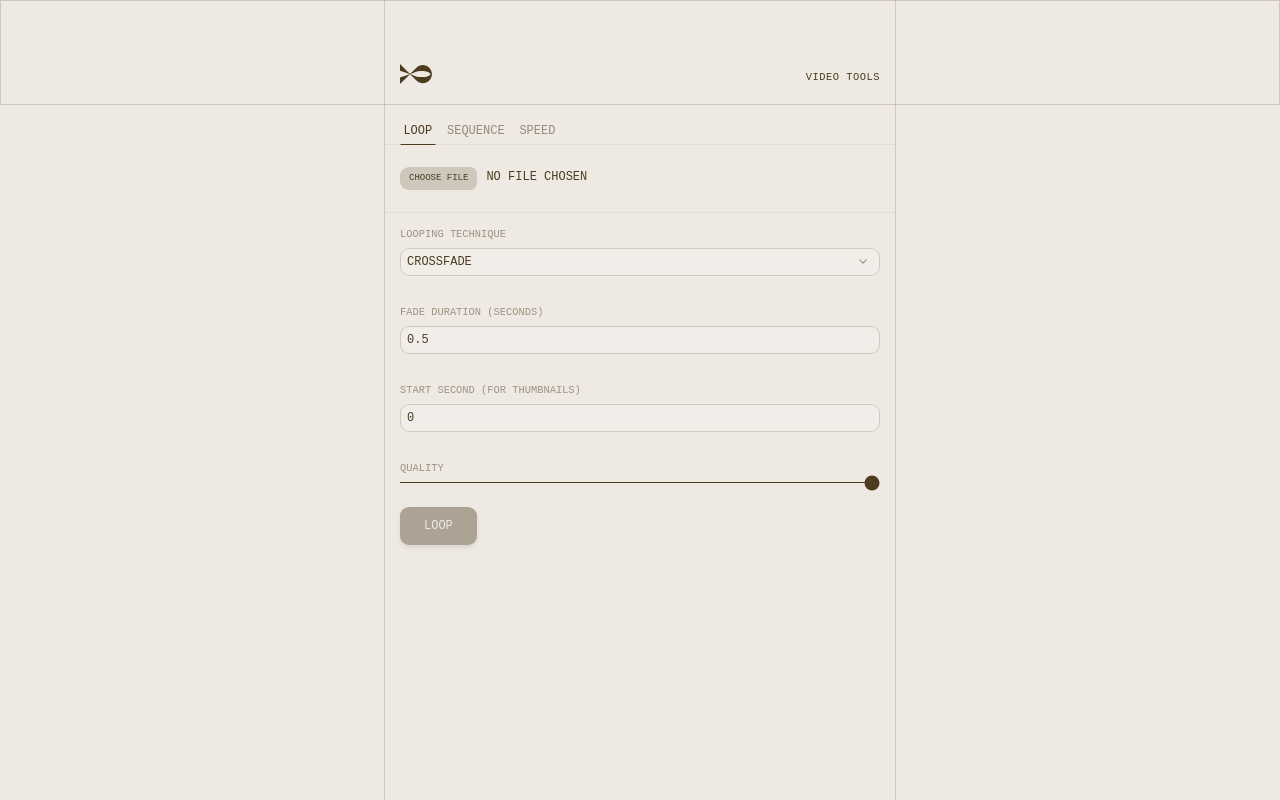
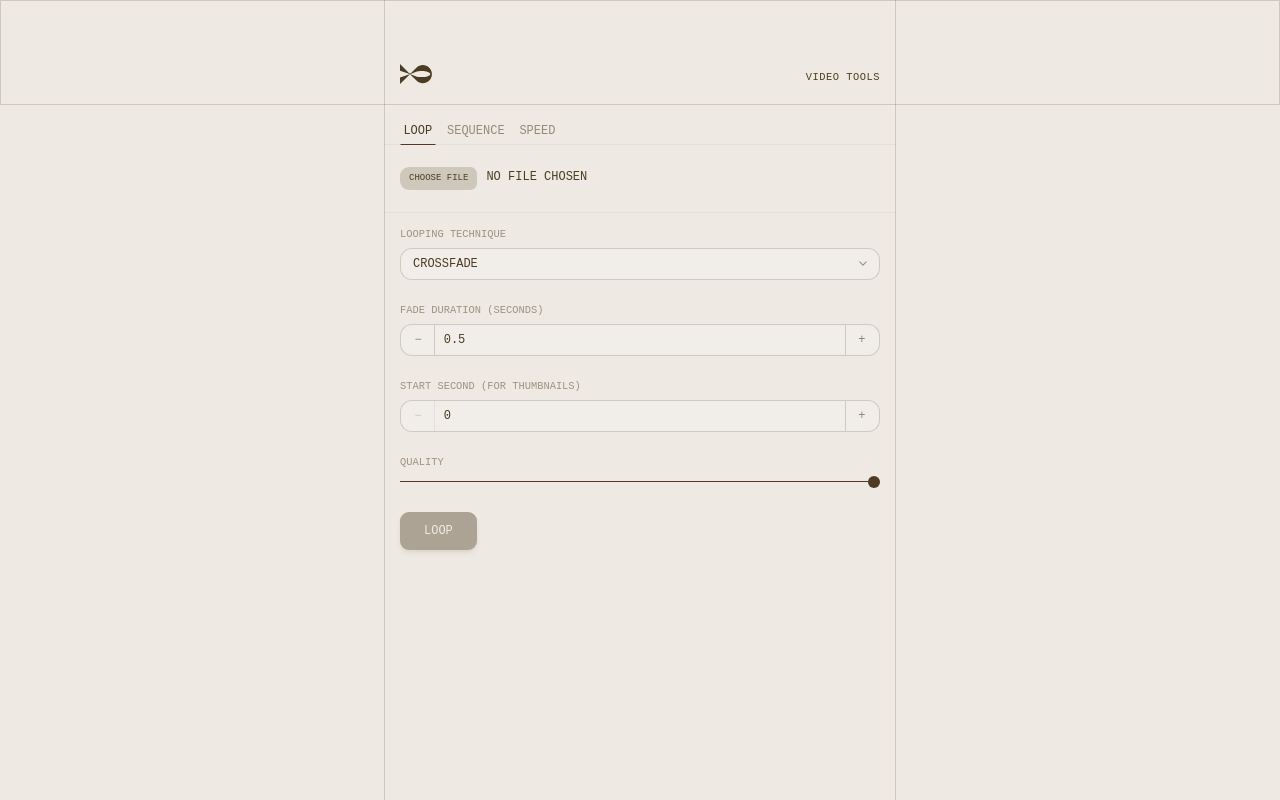
Before and after one commit to sebastiangraz/videolooper, a React (Vite) app in the folder client/: page /loop in a window 1280 px wide. Built offline with nearby package versions, Linux system fonts and the light colour scheme.

Commit message:
V1 add baseUI

```diff
--- a/client/package.json
+++ b/client/package.json
@@ -10,6 +10,7 @@
     "test": "vitest run"
   },
   "dependencies": {
+    "@base-ui/react": "^1.7.0",
     "@tanstack/react-router": "^1.170.29",
     "@vercel/blob": "^1.1.1",
     "react": "^18.2.0",
--- a/client/src/VideoToolUploader.module.css
+++ b/client/src/VideoToolUploader.module.css
@@ -1,7 +1,7 @@
 .container {
   display: flex;
   flex-direction: column;
-  gap: 1em;
+  gap: 1.5rem;
   max-width: var(--width);
   padding: 1em;
   margin: 0 auto;
@@ -14,9 +14,9 @@
     flex: 1;
   }
   /* If the container has exactly two children, reduce the gap */
-  &:has(> :nth-child(2):last-child) {
+  /* &:has(> :nth-child(2):last-child) {
     gap: 0.25em;
-  }
+  } */
 }
 
 .container + .container {
@@ -35,20 +35,22 @@ button,
   text-transform: inherit;
   font-size: 0.75em;
   &:focus-visible {
-    outline: 1px solid color-mix(in srgb, var(--fg) 40%, transparent);
-    outline-offset: 1.5px;
+    outline: 1px solid color-mix(in srgb, var(--fg) 20%, transparent);
+    outline-offset: -2px;
   }
 }
 
-input[type="range"] {
-  width: 100%;
-  padding: 0;
-  margin: 0;
-  border: none;
-  background-color: transparent;
-  appearance: none;
-  --thumb-size: 1em;
-  /* 0 → 1 progress, set inline from the input's value */
+/* Base UI slider parts. thumbAlignment="edge" keeps the thumb inside the
+   control like a native range input, so the old fill math carries over. */
+.slider {
+  display: flex;
+  flex-direction: column;
+  gap: 0.5em;
+}
+
+.sliderControl {
+  --thumb-size: 0.75em;
+  /* 0 → 1 progress, set inline from the slider's value */
   --ratio: 0;
   /* Where the fill grows from: 0% for a left-anchored slider, 50% for a
      centre-anchored one (set inline, e.g. the speed slider). */
@@ -58,7 +60,16 @@ input[type="range"] {
   --fill: calc(
     var(--thumb-size) / 2 + (100% - var(--thumb-size)) * var(--ratio)
   );
-  &::-webkit-slider-runnable-track {
+  display: flex;
+  align-items: center;
+  width: 100%;
+  height: var(--thumb-size);
+  cursor: pointer;
+}
+
+.sliderTrack {
+  position: relative;
+  width: 100%;
   height: min(0.9px, 1px); /* hack to prevent subpixel bugs */
   background: linear-gradient(
     to right,
@@ -68,15 +79,13 @@ input[type="range"] {
     var(--border) max(var(--fill-origin), var(--fill)) 100%
   );
 }
-  &::-webkit-slider-thumb {
+
+.sliderThumb {
   width: var(--thumb-size);
   height: var(--thumb-size);
   border-radius: 50%;
-    background-color: red;
+  background-color: var(--fg);
   cursor: pointer;
-    position: relative;
-    top: calc(-0.5em - 1px);
-  }
 }
 
 /* Detent marks overlaying a range slider, sitting on top of the track.
@@ -84,11 +93,11 @@ input[type="range"] {
    track is inset half a thumb on each side. */
 .sliderTicks {
   position: relative;
-  width: calc(100% - 2px);
+  width: 100%;
   --minor-ticks: 60;
   --major-ticks: 6;
-  /* half the thumb: 1em at the input's 0.75em font-size */
-  --tick-inset: calc((0.75em / 2) + 1px);
+  /* half the thumb (--thumb-size on .sliderControl) */
+  --tick-inset: calc((0.75rem / 2) - 1px);
 }
 
 .sliderTicks::before {
@@ -96,8 +105,8 @@ input[type="range"] {
   position: absolute;
   left: var(--tick-inset);
   right: var(--tick-inset);
-  bottom: calc(50% + 1px);
-  height: 6px;
+  top: calc(50% + 1px);
+  height: 11px;
 
   pointer-events: none;
   /* whole-number detents (6px, solid) over step detents (4px, subtle) */
@@ -167,9 +176,10 @@ input[type="range"] {
 .select {
   padding: 0.5em;
   padding-right: 2.5em;
-  border-radius: 0.75em;
+  padding-left: 1em;
+  border-radius: 0.75rem;
+  min-height: 2rem;
   border: 1px solid var(--border);
-  margin-bottom: 0.5em;
   /* The native indicator ignores padding, so draw our own chevron to control
      its distance from the right edge. The stroke mirrors --fg, which a data-URI
      SVG cannot read. */
@@ -181,11 +191,120 @@ input[type="range"] {
   background-size: 0.7em auto;
 }
 
+/* Button-specific tweaks when .select styles a Base UI Menu.Trigger */
+.menuTrigger {
+  text-align: left;
+  cursor: pointer;
+
+  &:disabled {
+    opacity: 0.4;
+    cursor: not-allowed;
+  }
+}
+
+.menuPositioner {
+  z-index: 10;
+  outline: none;
+}
+
+.menuPopup {
+  box-sizing: border-box;
+  min-width: var(--anchor-width);
+  padding: 0.25em;
+  font-size: 0.75em;
+  color: currentColor;
+  background-color: var(--bg-1);
+  border-radius: 0.75rem;
+  box-shadow:
+    0 4px 6px -1px color-mix(in srgb, var(--fg) 20%, transparent),
+    0 2px 4px -1px color-mix(in srgb, var(--fg) 20%, transparent),
+    0 0 0 1px color-mix(in srgb, var(--fg) 12%, transparent);
+  outline: none;
+}
+
+.menuItem {
+  display: flex;
+  align-items: center;
+  gap: 0.25em;
+  padding: 0.5em 0.75em 0.5em 0.5em;
+  border-radius: calc(0.5rem + 1px);
+  outline: none;
+  cursor: default;
+
+  &[data-highlighted] {
+    background-color: color-mix(in srgb, var(--fg) 8%, transparent);
+  }
+}
+
+/* Dot marking the selected option; kept mounted so every item reserves the
+   same space and labels stay aligned */
+.menuItemIndicator {
+  display: flex;
+  align-items: center;
+  justify-content: center;
+  width: 0.75em;
+
+  &::before {
+    content: "";
+    width: 0.4em;
+    height: 0.4em;
+    border-radius: 50%;
+    background-color: var(--fg);
+    opacity: 0;
+  }
+
+  &[data-checked]::before {
+    opacity: 1;
+  }
+}
+
+/* Base UI NumberField: stepper buttons flanking the input, framed like the
+   old .input text field */
+.numberGroup {
+  display: flex;
+  align-items: stretch;
+  border: 1px solid var(--border);
+  border-radius: 0.75rem;
+  background-color: var(--bg-1);
+  min-height: 2rem;
+}
+
+.numberInput {
+  flex: 1;
+  min-width: 0;
+  padding: 0.5em 0.75em;
+  border-radius: 0.25rem;
+  border: none;
+  background-color: transparent;
+}
+
+.numberButton {
+  border: none;
+  background-color: transparent;
+  cursor: pointer;
+  color: color-mix(in srgb, var(--fg) 60%, transparent);
+  text-box: trim-both ex alphabetic;
+  &:hover {
+    color: var(--fg);
+  }
+  &:disabled {
+    opacity: 0.4;
+    cursor: not-allowed;
+  }
+  &:first-child {
+    padding: 0 1em 0 1.125em;
+    border-right: 1px solid var(--border);
+  }
+  &:last-child {
+    padding: 0 1.125em 0 1em;
+    border-left: 1px solid var(--border);
+  }
+}
+
 .formGroup {
   display: flex;
   flex-direction: column;
   gap: 0.5em;
-  margin-bottom: 0.5em;
 }
 
 .label {
@@ -219,12 +338,3 @@ input[type="range"] {
   opacity: 0.4;
   cursor: not-allowed;
 }
-
-.input {
-  padding: 0.5em;
-  border-radius: 0.75em;
-  border: 1px solid var(--border);
-  background-color: var(--bg-1);
-  margin-bottom: 0.5em;
-  width: 100%;
-}
--- a/client/src/VideoToolUploader.tsx
+++ b/client/src/VideoToolUploader.tsx
@@ -1,5 +1,8 @@
 import { useState, ChangeEvent, CSSProperties } from "react";
 import { upload } from "@vercel/blob/client";
+import { Menu } from "@base-ui/react/menu";
+import { NumberField } from "@base-ui/react/number-field";
+import { Slider } from "@base-ui/react/slider";
 import styles from "./VideoToolUploader.module.css";
 
 const VIDEO_ACCEPT =
@@ -76,17 +79,103 @@ function estimateOutputBytes(
   return pixels * frames * (bpp.min + (bpp.max - bpp.min) * t * t);
 }
 
-// Accept both "0.5" and "0,5". <input type="number"> rejects one or the
-// other depending on the browser locale (and reports "" for the rejected
-// one, which parsed to NaN), so decimal fields are text inputs parsed here.
-function parseDecimal(value: string): number {
-  return parseFloat(value.trim().replace(",", "."));
-}
-
 function formatBytes(bytes: number): string {
   if (bytes >= 1024 * 1024) return `${(bytes / (1024 * 1024)).toFixed(1)} MB`;
   return `${Math.max(1, Math.round(bytes / 1024))} KB`;
 }
+
+type Option = { value: string; label: string };
+
+// Select-style dropdown on Base UI's Menu: a trigger showing the current
+// choice, radio items in the popup. The trigger takes the id so an external
+// <label htmlFor> keeps working.
+const OptionMenu = ({
+  id,
+  options,
+  value,
+  onValueChange,
+  disabled,
+}: {
+  id: string;
+  options: Option[];
+  value: string;
+  onValueChange: (value: string) => void;
+  disabled: boolean;
+}) => (
+  <Menu.Root>
+    <Menu.Trigger
+      id={id}
+      disabled={disabled}
+      className={`${styles.select} ${styles.menuTrigger}`}
+    >
+      {options.find((o) => o.value === value)?.label}
+    </Menu.Trigger>
+    <Menu.Portal>
+      <Menu.Positioner
+        className={styles.menuPositioner}
+        align="start"
+        sideOffset={4}
+      >
+        <Menu.Popup className={styles.menuPopup}>
+          <Menu.RadioGroup value={value} onValueChange={onValueChange}>
+            {options.map((o) => (
+              <Menu.RadioItem
+                key={o.value}
+                value={o.value}
+                closeOnClick
+                className={styles.menuItem}
+              >
+                <Menu.RadioItemIndicator
+                  keepMounted
+                  className={styles.menuItemIndicator}
+                />
+                {o.label}
+              </Menu.RadioItem>
+            ))}
+          </Menu.RadioGroup>
+        </Menu.Popup>
+      </Menu.Positioner>
+    </Menu.Portal>
+  </Menu.Root>
+);
+
+// Decimal entry on Base UI's NumberField. Typed values are parsed with the
+// browser locale ("0,5" and "0.5" both work where the locale allows),
+// replacing the old manual comma handling.
+const DecimalField = ({
+  id,
+  value,
+  onValueChange,
+  min,
+  step,
+  disabled,
+}: {
+  id: string;
+  value: number | null;
+  onValueChange: (value: number | null) => void;
+  min?: number;
+  step?: number;
+  disabled: boolean;
+}) => (
+  <NumberField.Root
+    id={id}
+    value={value}
+    onValueChange={onValueChange}
+    min={min}
+    step={step}
+    disabled={disabled}
+  >
+    <NumberField.Group className={styles.numberGroup}>
+      <NumberField.Decrement className={styles.numberButton}>
+        −
+      </NumberField.Decrement>
+      <NumberField.Input className={styles.numberInput} />
+      <NumberField.Increment className={styles.numberButton}>
+        +
+      </NumberField.Increment>
+    </NumberField.Group>
+  </NumberField.Root>
+);
 
 // The route remounts this component (keyed by tool) on tab change, so all
 // state — picked files included — resets, like the old dropdown reset did.
@@ -95,11 +184,11 @@ export const VideoToolUploader = ({ tool }: { tool: string }) => {
   const [status, setMsg] = useState<string>("");
   const [busy, setBusy] = useState(false);
   const [technique, setTechnique] = useState<string>("crossfade");
-  // Decimal fields keep the raw text while typing ("0," is a valid prefix);
-  // parseDecimal converts them on submit.
-  const [fadeDuration, setFadeDuration] = useState<string>("0.5");
-  const [startSecond, setStartSecond] = useState<string>("0");
-  const [frameDuration, setFrameDuration] = useState<string>("1");
+  // NumberField reports null while its input is empty; submit falls back to
+  // each field's default.
+  const [fadeDuration, setFadeDuration] = useState<number | null>(0.5);
+  const [startSecond, setStartSecond] = useState<number | null>(0);
+  const [frameDuration, setFrameDuration] = useState<number | null>(1);
   const [format, setFormat] = useState<string>("mp4");
   const [quality, setQuality] = useState<number>(100);
   const [speed, setSpeed] = useState<number>(0);
@@ -148,34 +237,6 @@ export const VideoToolUploader = ({ tool }: { tool: string }) => {
     }
   };
 
-  const handleTechniqueChange = (e: ChangeEvent<HTMLSelectElement>) => {
-    setTechnique(e.target.value);
-  };
-
-  const handleFadeDurationChange = (e: ChangeEvent<HTMLInputElement>) => {
-    setFadeDuration(e.target.value);
-  };
-
-  const handleStartSecondChange = (e: ChangeEvent<HTMLInputElement>) => {
-    setStartSecond(e.target.value);
-  };
-
-  const handleFrameDurationChange = (e: ChangeEvent<HTMLInputElement>) => {
-    setFrameDuration(e.target.value);
-  };
-
-  const handleFormatChange = (e: ChangeEvent<HTMLSelectElement>) => {
-    setFormat(e.target.value);
-  };
-
-  const handleQualityChange = (e: ChangeEvent<HTMLInputElement>) => {
-    setQuality(parseInt(e.target.value, 10));
-  };
-
-  const handleSpeedChange = (e: ChangeEvent<HTMLInputElement>) => {
-    setSpeed(parseFloat(e.target.value));
-  };
-
   const submit = async () => {
     if (!files.length) return;
     setBusy(true);
@@ -204,7 +265,7 @@ export const VideoToolUploader = ({ tool }: { tool: string }) => {
           ? {
               blobUrls,
               options: {
-                frameDuration: parseDecimal(frameDuration),
+                frameDuration: frameDuration ?? 1,
                 format,
                 quality,
               },
@@ -215,8 +276,8 @@ export const VideoToolUploader = ({ tool }: { tool: string }) => {
                 blobUrl: blobUrls[0],
                 options: {
                   technique,
-                  fadeDuration: parseDecimal(fadeDuration),
-                  startSecond: parseDecimal(startSecond),
+                  fadeDuration: fadeDuration ?? 0.5,
+                  startSecond: startSecond ?? 0,
                   quality,
                 },
               };
@@ -286,19 +347,13 @@ export const VideoToolUploader = ({ tool }: { tool: string }) => {
               <label htmlFor="technique" className={styles.label}>
                 Looping Technique
               </label>
-              <select
+              <OptionMenu
                 id="technique"
+                options={TECHNIQUES}
                 value={technique}
-                onChange={handleTechniqueChange}
-                className={styles.select}
+                onValueChange={setTechnique}
                 disabled={busy}
-              >
-                {TECHNIQUES.map((t) => (
-                  <option key={t.value} value={t.value}>
-                    {t.label}
-                  </option>
-                ))}
-              </select>
+              />
             </div>
 
             {technique === "crossfade" && (
@@ -307,13 +362,12 @@ export const VideoToolUploader = ({ tool }: { tool: string }) => {
                   <label htmlFor="fadeDuration" className={styles.label}>
                     Fade Duration (seconds)
                   </label>
-                  <input
+                  <DecimalField
                     id="fadeDuration"
-                    type="text"
-                    inputMode="decimal"
                     value={fadeDuration}
-                    onChange={handleFadeDurationChange}
-                    className={styles.input}
+                    onValueChange={setFadeDuration}
+                    min={0}
+                    step={0.1}
                     disabled={busy}
                   />
                 </div>
@@ -322,13 +376,12 @@ export const VideoToolUploader = ({ tool }: { tool: string }) => {
                   <label htmlFor="startSecond" className={styles.label}>
                     Start Second (for thumbnails)
                   </label>
-                  <input
+                  <DecimalField
                     id="startSecond"
-                    type="text"
-                    inputMode="decimal"
                     value={startSecond}
-                    onChange={handleStartSecondChange}
-                    className={styles.input}
+                    onValueChange={setStartSecond}
+                    min={0}
+                    step={0.5}
                     disabled={busy}
                   />
                 </div>
@@ -336,32 +389,47 @@ export const VideoToolUploader = ({ tool }: { tool: string }) => {
             )}
 
             <div className={styles.formGroup}>
-              <label htmlFor="quality" className={styles.label}>
-                Quality
-              </label>
-              <input
-                id="quality"
-                type="range"
+              <Slider.Root
+                value={quality}
+                onValueChange={(value) => setQuality(value as number)}
                 min={1}
                 max={100}
-                step="1"
-                value={quality}
-                onChange={handleQualityChange}
-                className={styles.input}
+                step={1}
                 disabled={busy}
+                thumbAlignment="edge"
+                className={styles.slider}
+              >
+                <Slider.Label className={styles.label}>Quality</Slider.Label>
+                <Slider.Control
+                  className={styles.sliderControl}
                   style={
                     {
                       "--ratio": (quality - 1) / (100 - 1),
                     } as CSSProperties
                   }
-              />
+                >
+                  <Slider.Track className={styles.sliderTrack}>
+                    <Slider.Thumb className={styles.sliderThumb} />
+                  </Slider.Track>
+                </Slider.Control>
+              </Slider.Root>
             </div>
           </>
         )}
 
         {tool === "speed" && (
           <div className={styles.formGroup}>
-            <label htmlFor="speed" className={styles.label}>
+            <Slider.Root
+              value={speed}
+              onValueChange={(value) => setSpeed(value as number)}
+              min={-3}
+              max={3}
+              step={0.1}
+              disabled={busy}
+              thumbAlignment="edge"
+              className={styles.slider}
+            >
+              <Slider.Label className={styles.label}>
                 Speed (
                 {speed === 0
                   ? "unchanged"
@@ -371,26 +439,23 @@ export const VideoToolUploader = ({ tool }: { tool: string }) => {
                 {videoDuration > 0 &&
                   ` – ~${(videoDuration / speedMultiplier).toFixed(1)}s`}
                 )
-            </label>
+              </Slider.Label>
               <div className={styles.sliderTicks}>
-              <input
-                id="speed"
-                type="range"
-                min={-3}
-                max={3}
-                step="0.1"
-                value={speed}
-                onChange={handleSpeedChange}
-                className={styles.input}
-                disabled={busy}
+                <Slider.Control
+                  className={styles.sliderControl}
                   style={
                     {
                       "--ratio": (speed + 3) / 6,
                       "--fill-origin": "50%",
                     } as CSSProperties
                   }
-              />
+                >
+                  <Slider.Track className={styles.sliderTrack}>
+                    <Slider.Thumb className={styles.sliderThumb} />
+                  </Slider.Track>
+                </Slider.Control>
               </div>
+            </Slider.Root>
           </div>
         )}
 
@@ -400,13 +465,12 @@ export const VideoToolUploader = ({ tool }: { tool: string }) => {
               <label htmlFor="frameDuration" className={styles.label}>
                 Time per frame (seconds)
               </label>
-              <input
+              <DecimalField
                 id="frameDuration"
-                type="text"
-                inputMode="decimal"
                 value={frameDuration}
-                onChange={handleFrameDurationChange}
-                className={styles.input}
+                onValueChange={setFrameDuration}
+                min={0.1}
+                step={0.1}
                 disabled={busy}
               />
             </div>
@@ -415,23 +479,27 @@ export const VideoToolUploader = ({ tool }: { tool: string }) => {
               <label htmlFor="format" className={styles.label}>
                 Output format
               </label>
-              <select
+              <OptionMenu
                 id="format"
+                options={FORMATS}
                 value={format}
-                onChange={handleFormatChange}
-                className={styles.select}
+                onValueChange={setFormat}
                 disabled={busy}
-              >
-                {FORMATS.map((f) => (
-                  <option key={f.value} value={f.value}>
-                    {f.label}
-                  </option>
-                ))}
-              </select>
+              />
             </div>
 
             <div className={styles.formGroup}>
-              <label htmlFor="quality" className={styles.label}>
+              <Slider.Root
+                value={quality}
+                onValueChange={(value) => setQuality(value as number)}
+                min={1}
+                max={100}
+                step={1}
+                disabled={busy}
+                thumbAlignment="edge"
+                className={styles.slider}
+              >
+                <Slider.Label className={styles.label}>
                   Quality
                   {format === "avif" && quality === 100
                     ? " (lossless)"
@@ -446,23 +514,20 @@ export const VideoToolUploader = ({ tool }: { tool: string }) => {
                           quality,
                         ),
                       )}`}
-              </label>
-              <input
-                id="quality"
-                type="range"
-                min={1}
-                max={100}
-                step="1"
-                value={quality}
-                onChange={handleQualityChange}
-                className={styles.input}
-                disabled={busy}
+                </Slider.Label>
+                <Slider.Control
+                  className={styles.sliderControl}
                   style={
                     {
                       "--ratio": (quality - 1) / (100 - 1),
                     } as CSSProperties
                   }
-              />
+                >
+                  <Slider.Track className={styles.sliderTrack}>
+                    <Slider.Thumb className={styles.sliderThumb} />
+                  </Slider.Track>
+                </Slider.Control>
+              </Slider.Root>
             </div>
           </>
         )}
```
Also changed, not shown: 2 other files (tests, documents, lock files or other folders). Lines whose indentation alone changed are shown as unchanged.
